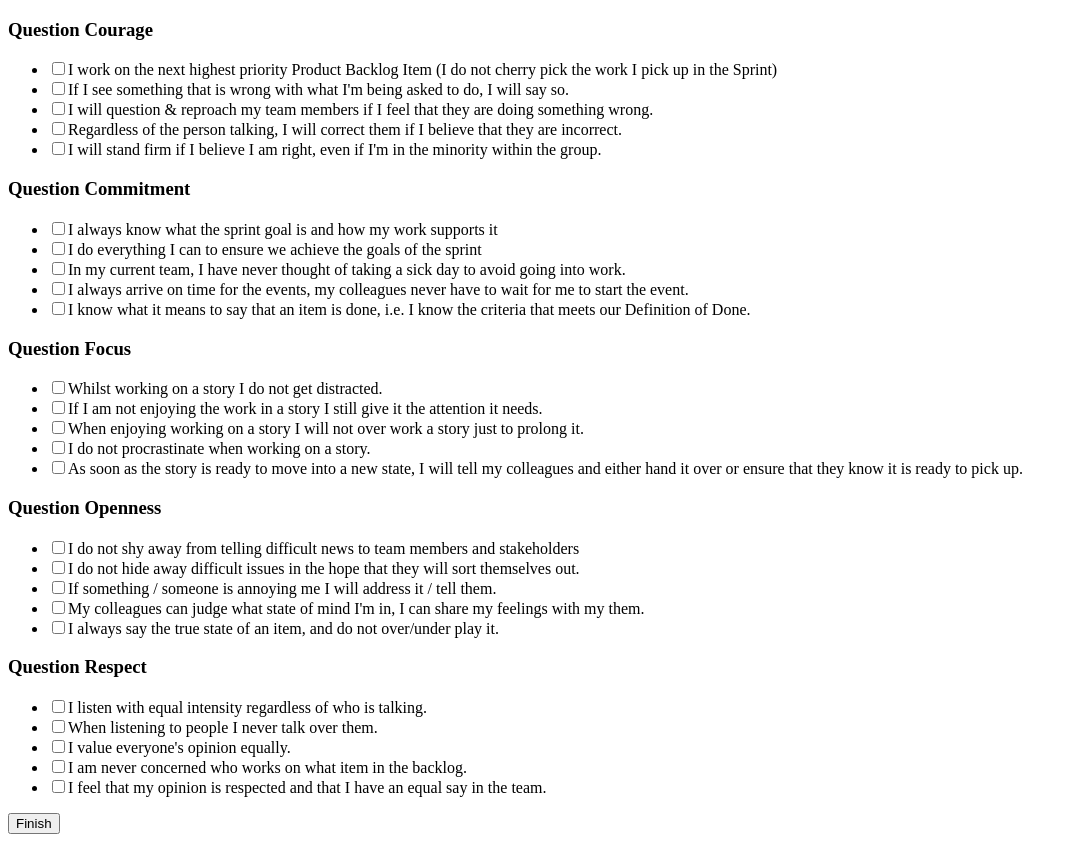
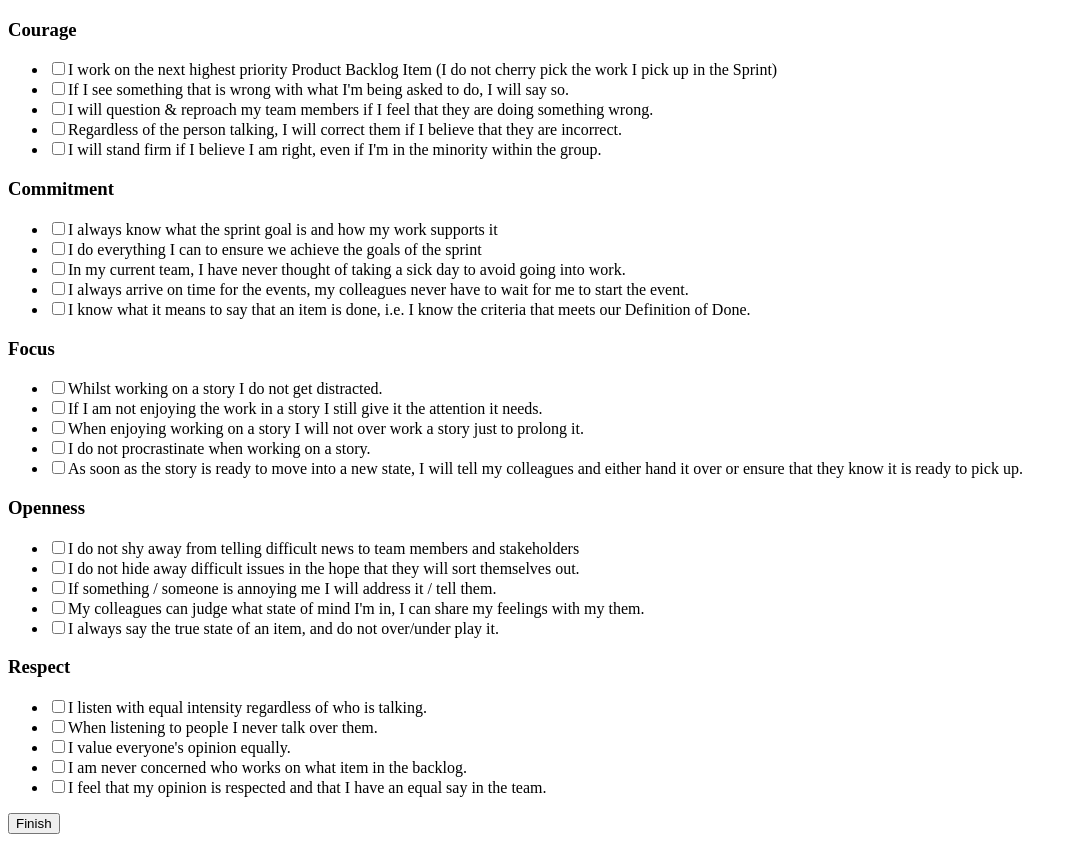
Before and after one commit to mintcd/beehexaminiproject, a React (Create React App) app: page / in a window 1280 px wide. Shown: the whole page, without its empty margins (0-1074 px from the left). Built offline with nearby package versions, Linux system fonts and the light colour scheme.

Commit message:
Delete question

```diff
--- a/src/components/question.jsx
+++ b/src/components/question.jsx
@@ -18,7 +18,7 @@ const Question = ({ questionNumber, handleAnswerChange }) => {
 
   return (
     <div>
-      <h3>Question {question.value}</h3>
+      <h3> {question.value} </h3>
       <ul>
         {question.answers.map((answer, index) => (
           <li key={index}>
```
